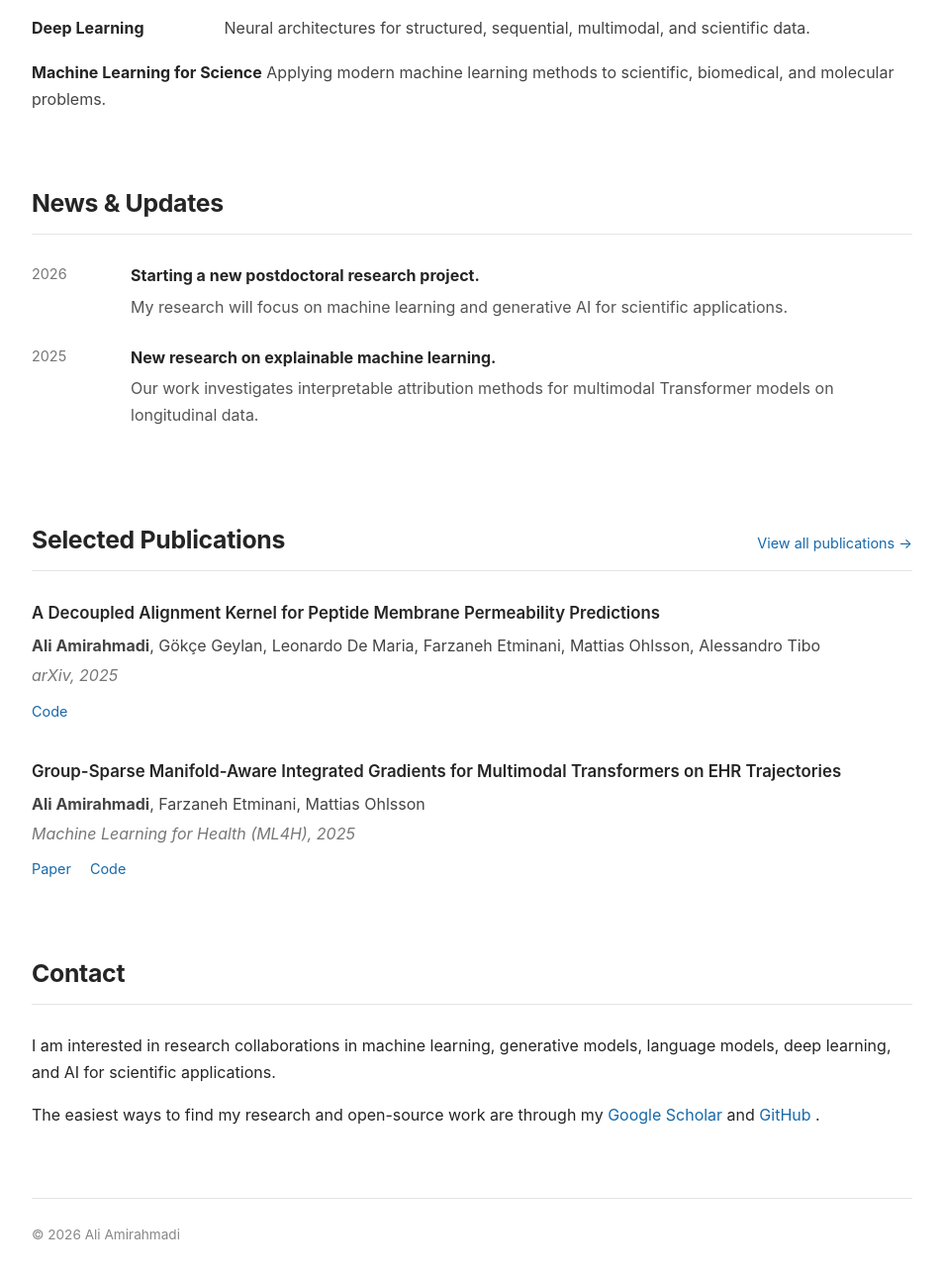
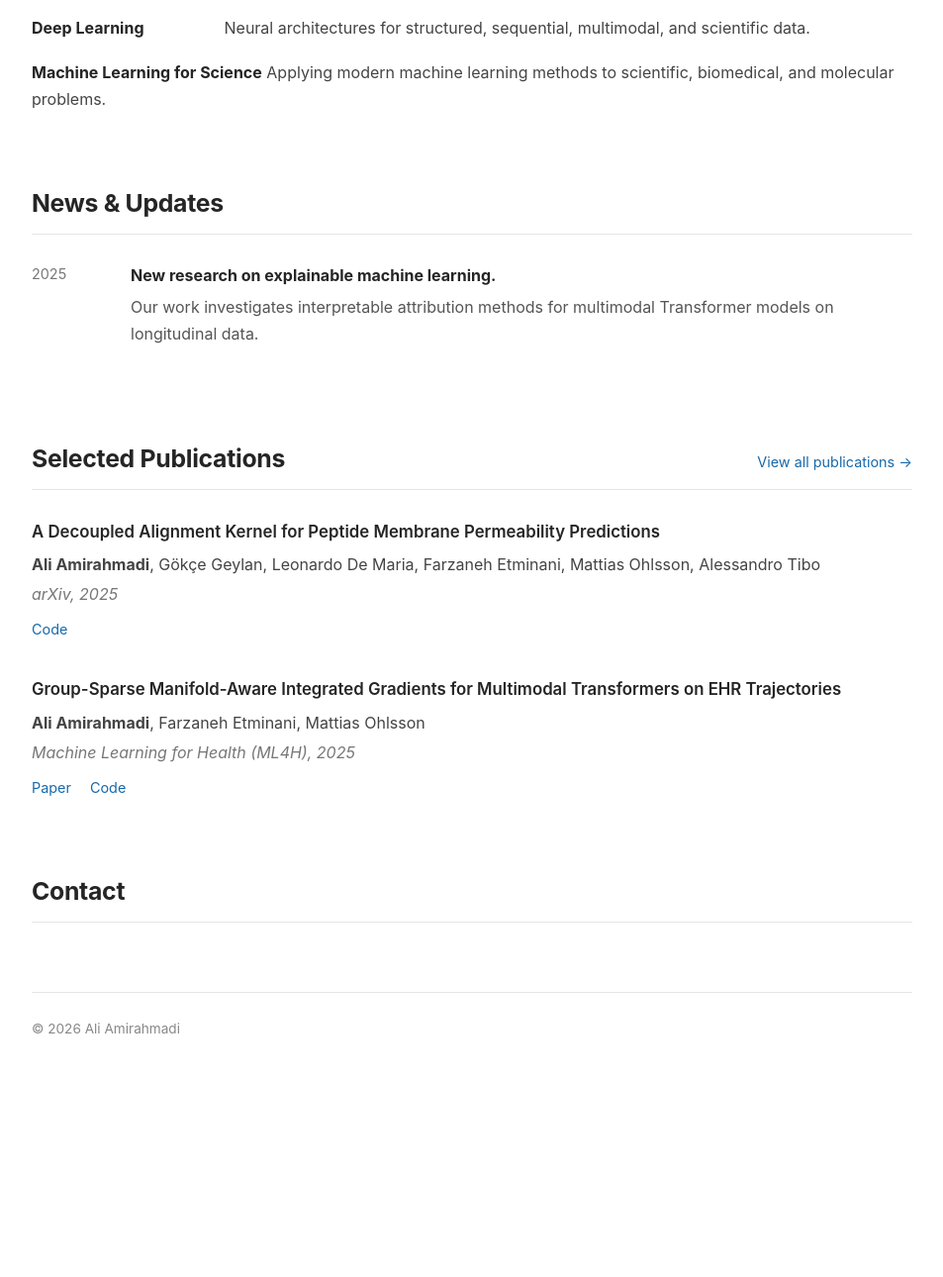
Before and after one commit to ali-amirahmadii/ali-amirahmadii.github.io, a plain HTML site: page index.html in a window 1280 px wide. Shown: the part 727-2017 px from the top of the page at 99% size, without its empty margins (163-1116 px from the left). After the commit the page ends 1848 px from the top, so only its background shows below. Drawn offline with Linux system fonts and the light colour scheme.

Commit message:
Update index.html

```diff
--- a/index.html
+++ b/index.html
@@ -130,17 +130,6 @@
 
       <h2>News & Updates</h2>
 
-      <div class="news-item">
-        <span class="date">2026</span>
-
-        <div>
-          <strong>Starting a new postdoctoral research project.</strong>
-          <p>
-            My research will focus on machine learning and
-            generative AI for scientific applications.
-          </p>
-        </div>
-      </div>
 
 
       <div class="news-item">
@@ -254,28 +243,7 @@
 
       <h2>Contact</h2>
 
-      <p>
-        I am interested in research collaborations in machine learning,
-        generative models, language models, deep learning, and AI for
-        scientific applications.
-      </p>
 
-      <p>
-        The easiest ways to find my research and open-source work are through
-        my
-        <a
-          href="https://scholar.google.com/citations?user=Z7rby5cAAAAJ&hl=en"
-          target="_blank"
-        >
-          Google Scholar
-        </a>
-        and
-        <a
-          href="https://github.com/ali-amirahmadii"
-          target="_blank"
-        >
-          GitHub
-        </a>.
       </p>
 
     </section>
```
